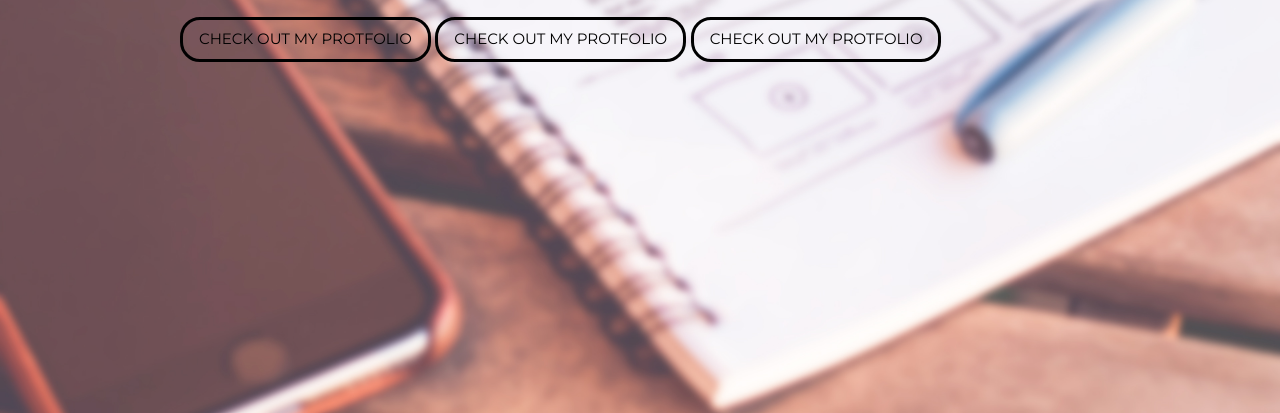
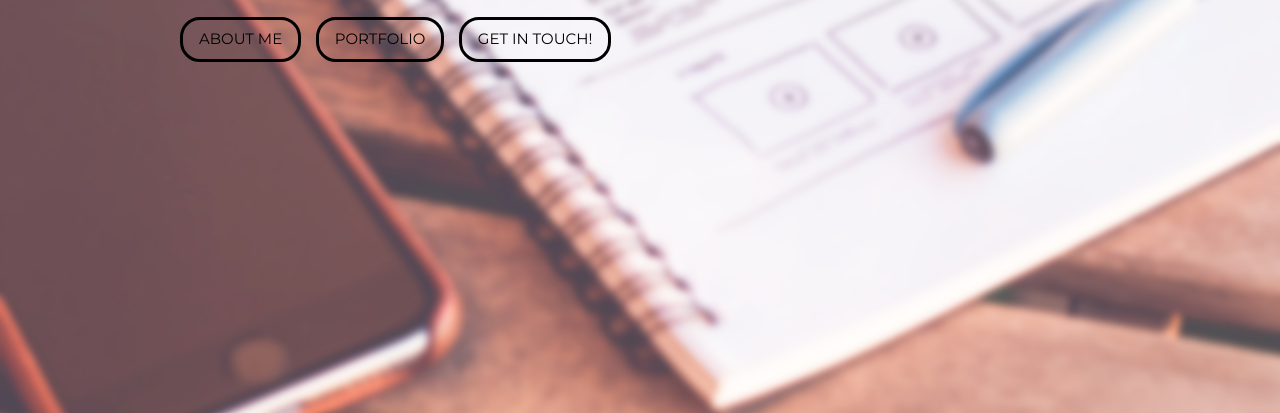
Before and after one commit to jokerdznx/tahakanj.com, a plain HTML site: page home.html in a window 1280 px wide. Shown: the part 387-800 px from the top of the page. Drawn offline with nearby package versions, Linux system fonts and the light colour scheme; files whose address does not match are found by name.

Commit message:
homepage button spacing

```diff
--- a/css/custom.css
+++ b/css/custom.css
@@ -117,11 +117,13 @@ span.img-caption{
 	margin-top: 200px;
 }
 
-.welcome-button-container{
+.welcome-button-container {
+	display: inline-block;
 	margin-top: 20px;
 }
 
-.welcome-button{
+.welcome-button {
+	margin-right: 10px;
 	background-color: transparent;
 	border-radius: 20px 20px 20px 20px;
 	border: 3px solid #000;
--- a/home.html
+++ b/home.html
@@ -52,9 +52,9 @@
                          <h2 class="welcome-special-sub">User Experience Designer - Front End Developer</h2>
                       </div>
                       <div class="welcome-button-container">
-                        <a href="./portfolio.html" class="btn btn-primary btn-lg welcome-button" role="button" aria-pressed="true">Check out my protfolio</a>
-                        <a href="./portfolio.html" class="btn btn-primary btn-lg welcome-button" role="button" aria-pressed="true">Check out my protfolio</a>
-                        <a href="./portfolio.html" class="btn btn-primary btn-lg welcome-button" role="button" aria-pressed="true">Check out my protfolio</a>
+                        <a href="./portfolio.html" class="btn btn-primary btn-lg welcome-button" role="button" aria-pressed="true">About Me</a>
+                        <a href="./portfolio.html" class="btn btn-primary btn-lg welcome-button" role="button" aria-pressed="true">Portfolio</a>
+                        <a href="./portfolio.html" class="btn btn-primary btn-lg welcome-button" role="button" aria-pressed="true">Get in touch!</a>
                       </div>
                   </div>
               </div>
```
